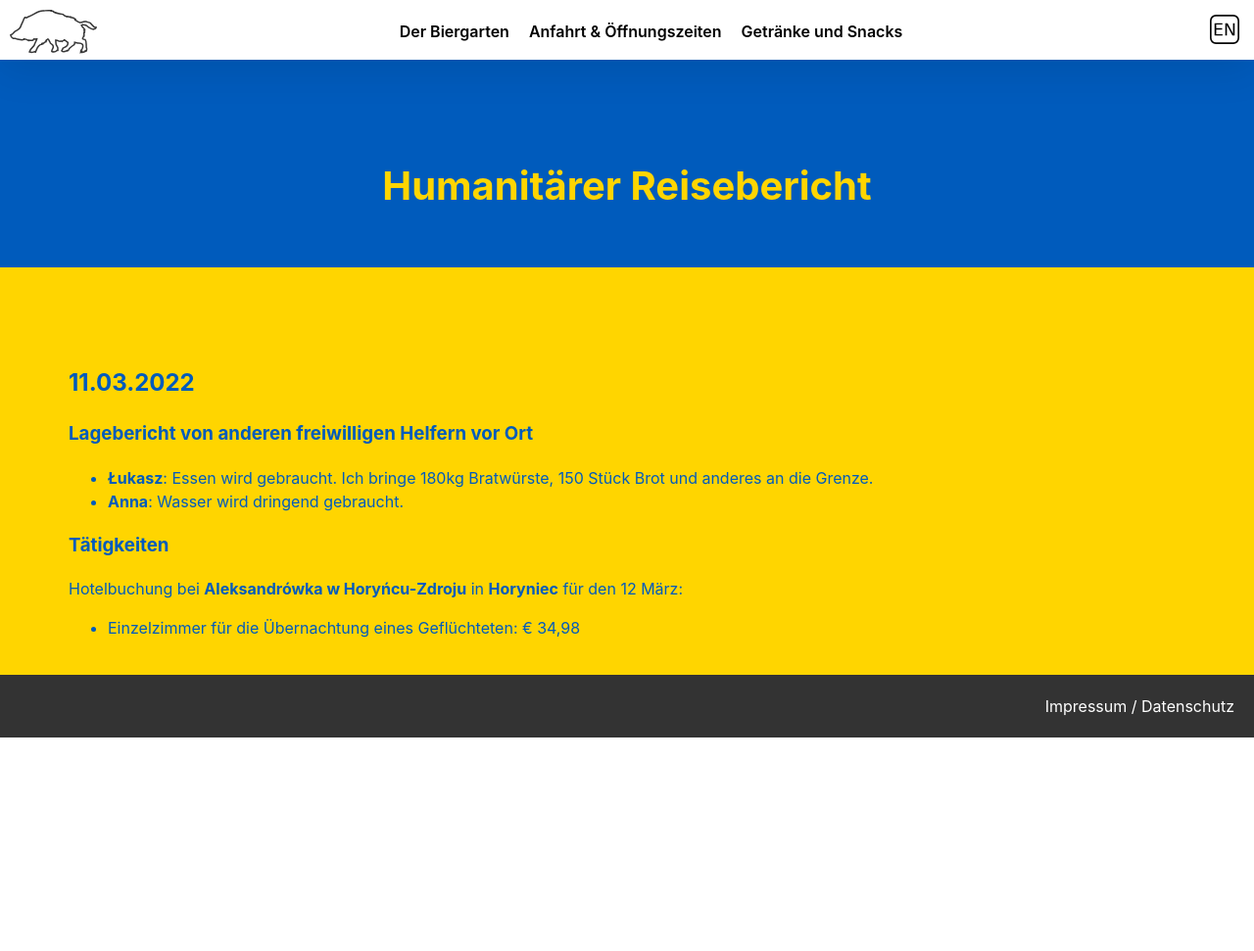
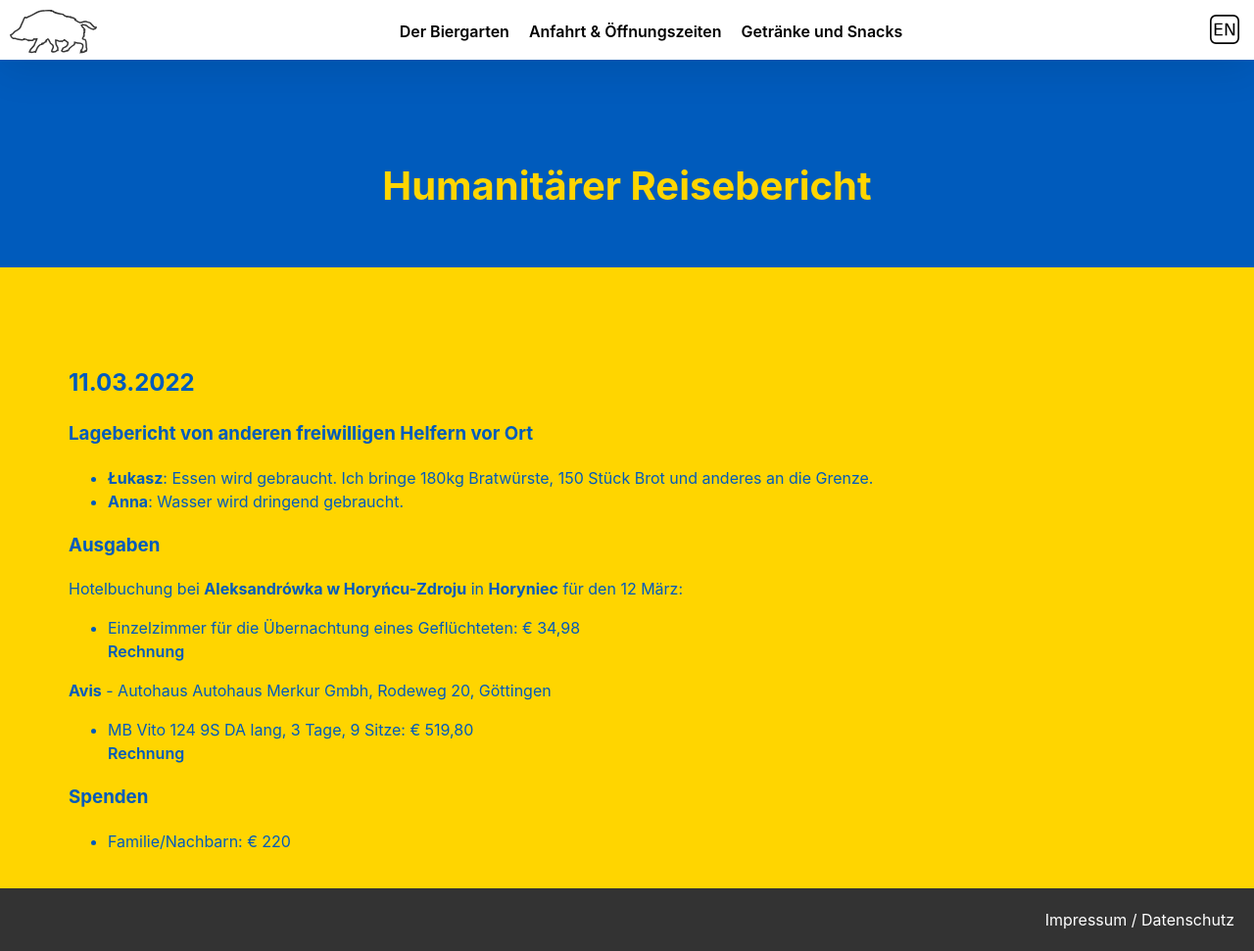
Before and after one commit to versable/kehr-website, a Jekyll site: the page built from ukraine.html, in a window 1280 px wide and 971 px high. Shown: the whole window at 98% size. Built offline with Jekyll 4.4.1, drawn with Linux system fonts in a browser that asks for light colours.

Commit message:
Update status

```diff
--- a/ukraine.html
+++ b/ukraine.html
@@ -22,12 +22,32 @@ permalink: /ukraine/
                 <b>Anna</b>: Wasser wird dringend gebraucht.
             </li>
         </ul>
-        <h3>Tätigkeiten</h3>
+        <h3>Ausgaben</h3>
         Hotelbuchung bei <b>Aleksandrówka w Horyńcu-Zdroju</b> in
         <b>Horyniec</b> für den 12 März:
         <ul>
             <li>
                 Einzelzimmer für die Übernachtung eines Geflüchteten: € 34,98
+                <br>
+                <a href="/images/ukraine/hotel.jpg" target="_blank">
+                    Rechnung
+                </a>
+            </li>
+        </ul>
+        <b>Avis</b> - Autohaus Autohaus Merkur Gmbh, Rodeweg 20, Göttingen
+        <ul>
+            <li>
+                MB Vito 124 9S DA lang, 3 Tage, 9 Sitze: € 519,80
+                <br>
+                <a href="/images/ukraine/minibus.jpg" target="_blank">
+                    Rechnung
+                </a>
+            </li>
+        </ul>
+        <h3>Spenden</h3>
+        <ul>
+            <li>
+                Familie/Nachbarn: € 220
             </li>
         </ul>
     </div>
```
Also changed, not shown: en/ukraine.html (+21 -1 lines), images/ukraine/hotel.jpg (added), images/ukraine/minibus.jpg (added).
